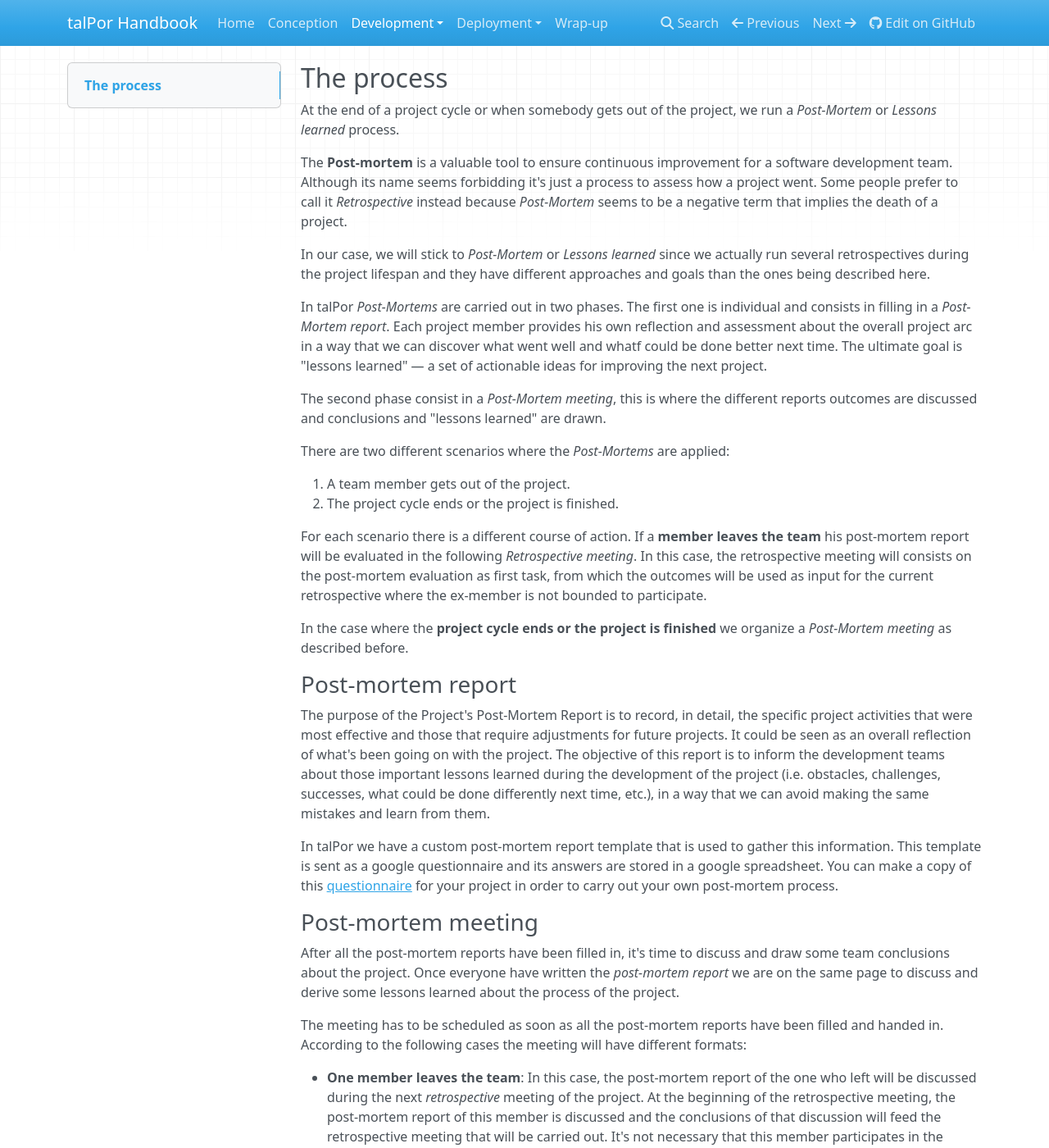
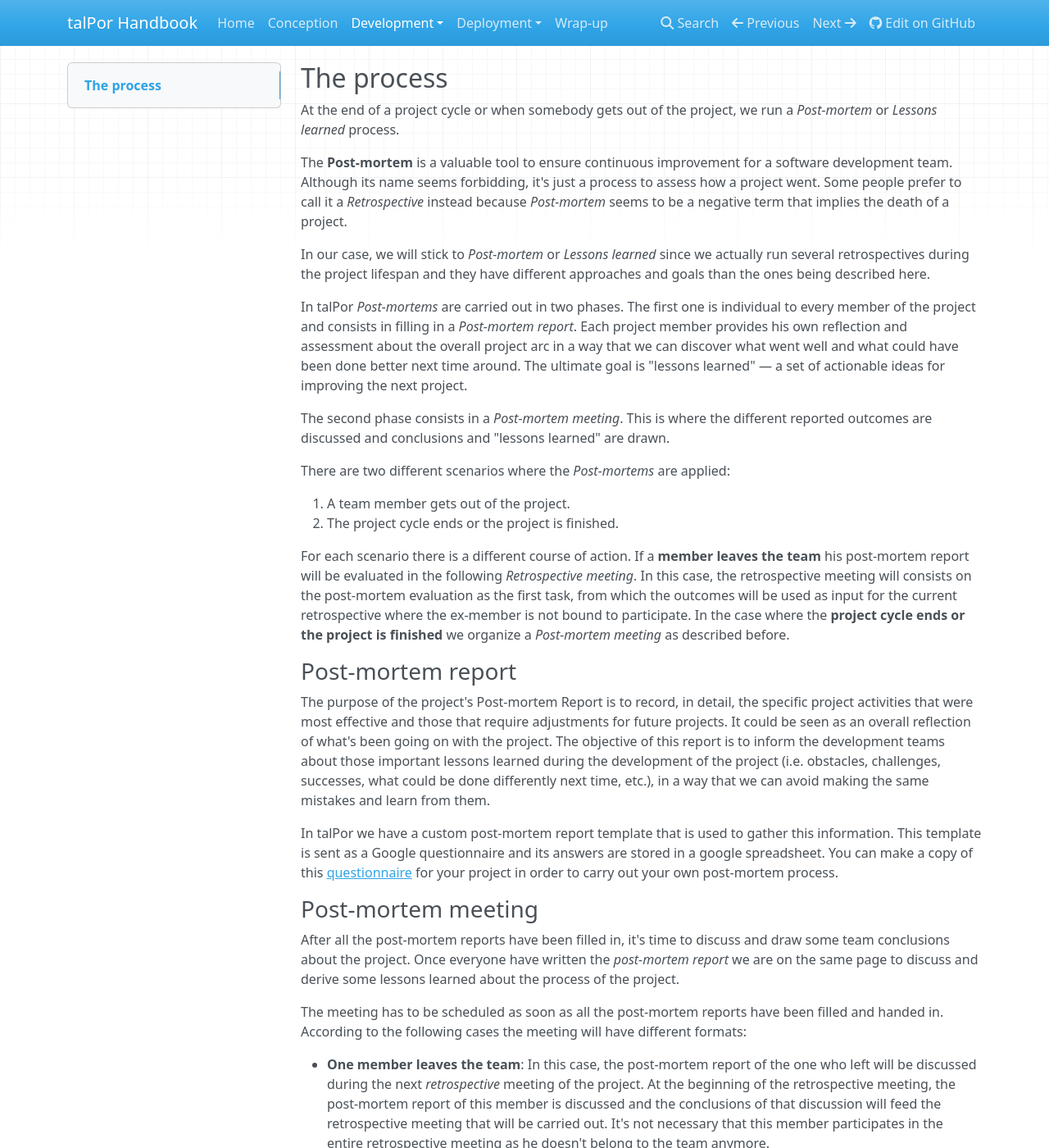
Before and after one commit to talpor/talpor-dev-handbook, an MkDocs documentation site: the page built from docs/development/methodology/post-mortem.md, in a window 1280 px wide and 1400 px high. Shown: the whole window at 82% size. Built offline with MkDocs 1.6.1, drawn with Linux system fonts in a browser that asks for light colours; nearby versions of some CDN libraries; old or Windows-style settings are respelled for this version of MkDocs.

Commit message:
General fixes to the post mortem document

```diff
--- a/docs/development/methodology/post-mortem.md
+++ b/docs/development/methodology/post-mortem.md
@@ -1,48 +1,49 @@
 ## The process
 
 At the end of a project cycle or when somebody gets out of the
-project, we run a *Post-Mortem* or *Lessons learned* process.
+project, we run a *Post-mortem* or *Lessons learned* process.
 
 The **Post-mortem** is a valuable tool to ensure continuous
 improvement for a software development team. Although its name seems
-forbidding it's just a process to assess how a project went. Some
-people prefer to call it *Retrospective* instead because *Post-Mortem*
-seems to be a negative term that implies the death of a project.
+forbidding, it's just a process to assess how a project went. Some
+people prefer to call it a *Retrospective* instead because
+*Post-mortem* seems to be a negative term that implies the death of a
+project.
 
-In our case, we will stick to *Post-Mortem* or *Lessons learned* since
+In our case, we will stick to *Post-mortem* or *Lessons learned* since
 we actually run several retrospectives during the project lifespan and
 they have different approaches and goals than the ones being described
 here.
 
-In talPor *Post-Mortems* are carried out in two phases. The first one
-is individual and consists in filling in a *Post-Mortem report*. Each
-project member provides his own reflection and assessment about the
-overall project arc in a way that we can discover what went well and
-whatf could be done better next time. The ultimate goal is "lessons
-learned" — a set of actionable ideas for improving the next project.
+In talPor *Post-mortems* are carried out in two phases. The first one
+is individual to every member of the project and consists in filling
+in a *Post-mortem report*. Each project member provides his own
+reflection and assessment about the overall project arc in a way that
+we can discover what went well and what could have been done better
+next time around. The ultimate goal is "lessons learned" — a set of
+actionable ideas for improving the next project.
 
-The second phase consist in a *Post-Mortem meeting*, this is where the
-different reports outcomes are discussed and conclusions and "lessons
-learned" are drawn.
+The second phase consists in a *Post-mortem meeting*. This is where
+the different reported outcomes are discussed and conclusions and
+"lessons learned" are drawn.
 
-There are two different scenarios where the *Post-Mortems* are applied:
+There are two different scenarios where the *Post-mortems* are applied:
 
-  1. A team member gets out of the project.
-  -  The project cycle ends or the project is finished.
+1. A team member gets out of the project.
+2. The project cycle ends or the project is finished.
 
 For each scenario there is a different course of action. If a **member
 leaves the team** his post-mortem report will be evaluated in the
 following *Retrospective meeting*. In this case, the retrospective
-meeting will consists on the post-mortem evaluation as first task,
+meeting will consists on the post-mortem evaluation as the first task,
 from which the outcomes will be used as input for the current
-retrospective where the ex-member is not bounded to participate.
-
-In the case where the **project cycle ends or the project is
-finished** we organize a *Post-Mortem meeting* as described before.
+retrospective where the ex-member is not bound to participate. In the
+case where the **project cycle ends or the project is finished** we
+organize a *Post-mortem meeting* as described before.
 
 ### Post-mortem report
 
-The purpose of the Project's Post-Mortem Report is to record, in
+The purpose of the project's Post-mortem Report is to record, in
 detail, the specific project activities that were most effective and
 those that require adjustments for future projects. It could be seen
 as an overall reflection of what's been going on with the project. The
@@ -53,7 +54,7 @@ next time, etc.), in a way that we can avoid making the same mistakes
 and learn from them.
 
 In talPor we have a custom post-mortem report template that is used to
-gather this information. This template is sent as a google
+gather this information. This template is sent as a Google
 questionnaire and its answers are stored in a google spreadsheet. You
 can make a copy of this
 [questionnaire](https://docs.google.com/a/talpor.com/forms/d/1TLO9iZJszQ_tteUVIzovL1BDCWnmdAWe3mwgfiKqhWQ/edit)
```
